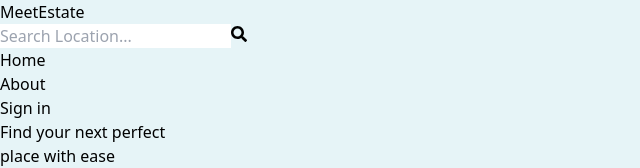
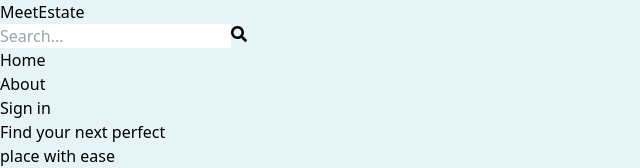
Before and after one commit to Meet-2711/Mern-Estate, a React (Vite) app in the folder client/: page / in a window 1280 px wide. Shown: the top 168 px of the page, without its empty margins (0-640 px from the left). Built offline with nearby package versions, Linux system fonts and the light colour scheme; no server answers.

Commit message:
change placeholder in header

```diff
--- a/client/src/components/Header.jsx
+++ b/client/src/components/Header.jsx
@@ -38,7 +38,7 @@ export default function Header() {
         >
             <input
             type="text"
-            placeholder='Search Location...'
+            placeholder='Search...'
             className='bg-transparent focus:outline-none w-24 sm:w-64'
             value={searchTerm}
             onChange={(e) => setSearchTerm(e.target.value)}
```
